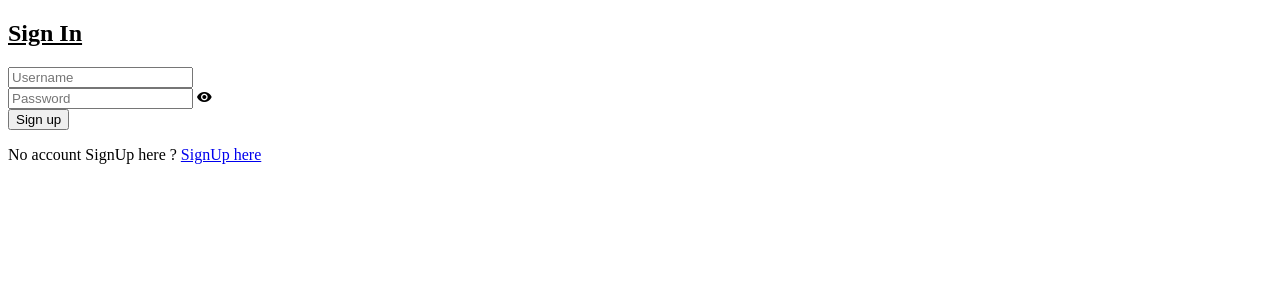
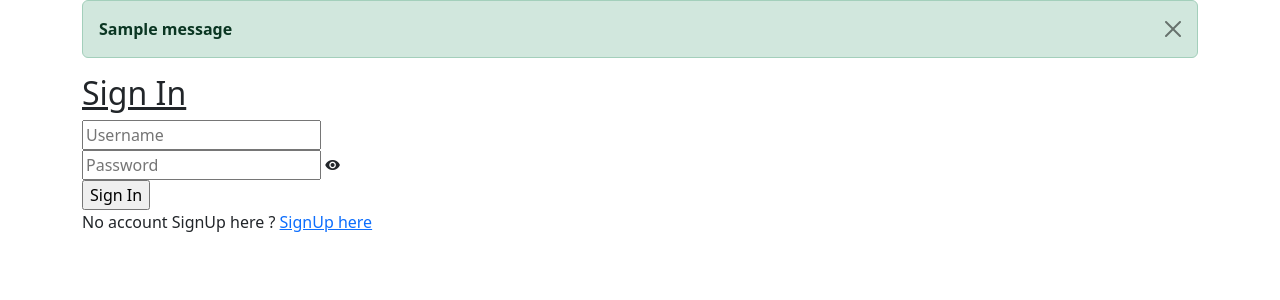
Before and after one commit to karimwade/Regeistration-Auth, a Django app: page /login in a window 1280 px wide. Shown: the top 300 px of the page. Run offline with Django 4.2, Linux system fonts and the light colour scheme; one stand-in notice (Sample message) is shown.

Commit message:
Mise en place de l'authentification (login user)

```diff
--- a/Registration/urls.py
+++ b/Registration/urls.py
@@ -24,5 +24,5 @@ urlpatterns = [
     path('admin/', admin.site.urls),
     path('',views.signup,name="signup"),
     path('home',views.homepage,name="home"),
-    path('login',views.login,name="login")
+    path('login',views.userLogin,name="login"),
 ]+ static(settings.MEDIA_URL,document_root=settings.MEDIA_ROOT)
--- a/app/views.py
+++ b/app/views.py
@@ -1,28 +1,43 @@
 from django.shortcuts import render,redirect
 from django.contrib.auth.models import User
 from django.contrib import messages
+from django.contrib.auth import authenticate,login
+from django.db import IntegrityError
 # Create your views here.
 
 def homepage(request):
     return render(request,"home.html")
 
 def signup(request):
-    if request.method=='POST':
-        username = request.POST.get("username")
-        email = request.POST.get("email")
-        password = request.POST.get("password")
-        re_password = request.POST.get("re_password")
+    try:
+        if request.method=='POST':
+            username = request.POST.get("username")
+            email = request.POST.get("email")
+            password = request.POST.get("password")
+            re_password = request.POST.get("re_password")
 
-        if password == re_password:
-            my_user = User.objects.create_user(username,email,password)
-            my_user.save()
-            return redirect("login")
-        else:
-            messages.info(request,"The password entered and the confirmation does not match")
-            print("Password no matching")
-        print(username,email,password,re_password)
-
+            if password == re_password:
+                my_user = User.objects.create_user(username,email,password)
+                my_user.save()
+                return redirect("login")
+            else:
+                messages.info(request,"The password entered and the confirmation does not match")
+            print(username,email,password,re_password)
+    except IntegrityError:
+        messages.warning(request,"User Already registered")
+    except Exception:
+        messages.warning(request,"An error has occured")
     return render(request,"signup.html")
 
-def login(request):
+def userLogin(request):
+    if request.method=='POST':
+        #username = request.POST.get("username")
+        #password = request.POST.get("password")
+        user=authenticate(request,username=request.POST['username'],password=request.POST['password'])
+        if user is not None:
+            login(request,user)
+            return redirect("home")
+        else:
+            messages.warning(request,"Username or Password Incorrect")
+
     return render(request,"login.html")
--- a/templates/login.html
+++ b/templates/login.html
@@ -10,6 +10,10 @@
 
     <!-- Main css -->
     <link rel="stylesheet" href="{% static 'css/style.css.' %}">
+
+    <!-- Bootstrap CDN -->
+    <link href="https://cdn.jsdelivr.net/npm/bootstrap@5.3.0/dist/css/bootstrap.min.css" rel="stylesheet" integrity="sha384-9ndCyUaIbzAi2FUVXJi0CjmCapSmO7SnpJef0486qhLnuZ2cdeRhO02iuK6FUUVM" crossorigin="anonymous">
+
 </head>
 <body>
 
@@ -18,8 +22,14 @@
         <section class="signup">
             <!-- <img src="images/signup-bg.jpg" alt=""> -->
             <div class="container">
+                {% for message in messages %}
+                <div class="alert alert-{{ message.tags }} alert-dismissible fade show" role="alert">
+                  <strong>{{message}}</strong>
+                  <button type="button" class="btn-close" data-bs-dismiss="alert" aria-label="Close"></button>
+                </div>
+                {% endfor %}
                 <div class="signup-content">
-                    <form method="POST" id="signup-form" class="signup-form">
+                    <form method="POST">
                         {% csrf_token %}
                         <h2 class="form-title"><u>Sign In</u></h2>
 
@@ -32,7 +42,7 @@
                         </div>
 
                         <div class="form-group">
-                            <input type="submit" name="submit" id="submit" class="form-submit" value="Sign up"/>
+                            <input type="submit" name="submit" id="submit" class="form-submit" value="Sign In"/>
                         </div>
                     </form>
                     <p class="loginhere">
@@ -43,5 +53,7 @@
         </section>
 
     </div>
+
+    <script src="https://cdn.jsdelivr.net/npm/bootstrap@5.3.0/dist/js/bootstrap.bundle.min.js" integrity="sha384-geWF76RCwLtnZ8qwWowPQNguL3RmwHVBC9FhGdlKrxdiJJigb/j/68SIy3Te4Bkz" crossorigin="anonymous"></script>
 </body>
 </html>
--- a/templates/signup.html
+++ b/templates/signup.html
@@ -13,6 +13,7 @@
     <!-- Main css -->
     <link rel="stylesheet" href="{% static 'css/style.css.' %}">
 
+    <!-- Bootstrap CDN -->
     <link href="https://cdn.jsdelivr.net/npm/bootstrap@5.3.0/dist/css/bootstrap.min.css" rel="stylesheet" integrity="sha384-9ndCyUaIbzAi2FUVXJi0CjmCapSmO7SnpJef0486qhLnuZ2cdeRhO02iuK6FUUVM" crossorigin="anonymous">
 
 </head>
@@ -34,7 +35,7 @@
                         {% csrf_token %}
                         <h2 class="form-title">Create account</h2>
                         <div class="form-group">
-                            <input type="text" class="form-input" name="username" id="name" placeholder="Username"/>
+                            <input type="text" class="form-input" name="username"  placeholder="Username"/>
                         </div>
                         <div class="form-group">
                             <input type="email" class="form-input" name="email" id="email" placeholder="Your Email"/>
```
Also changed, not shown: db.sqlite3.
